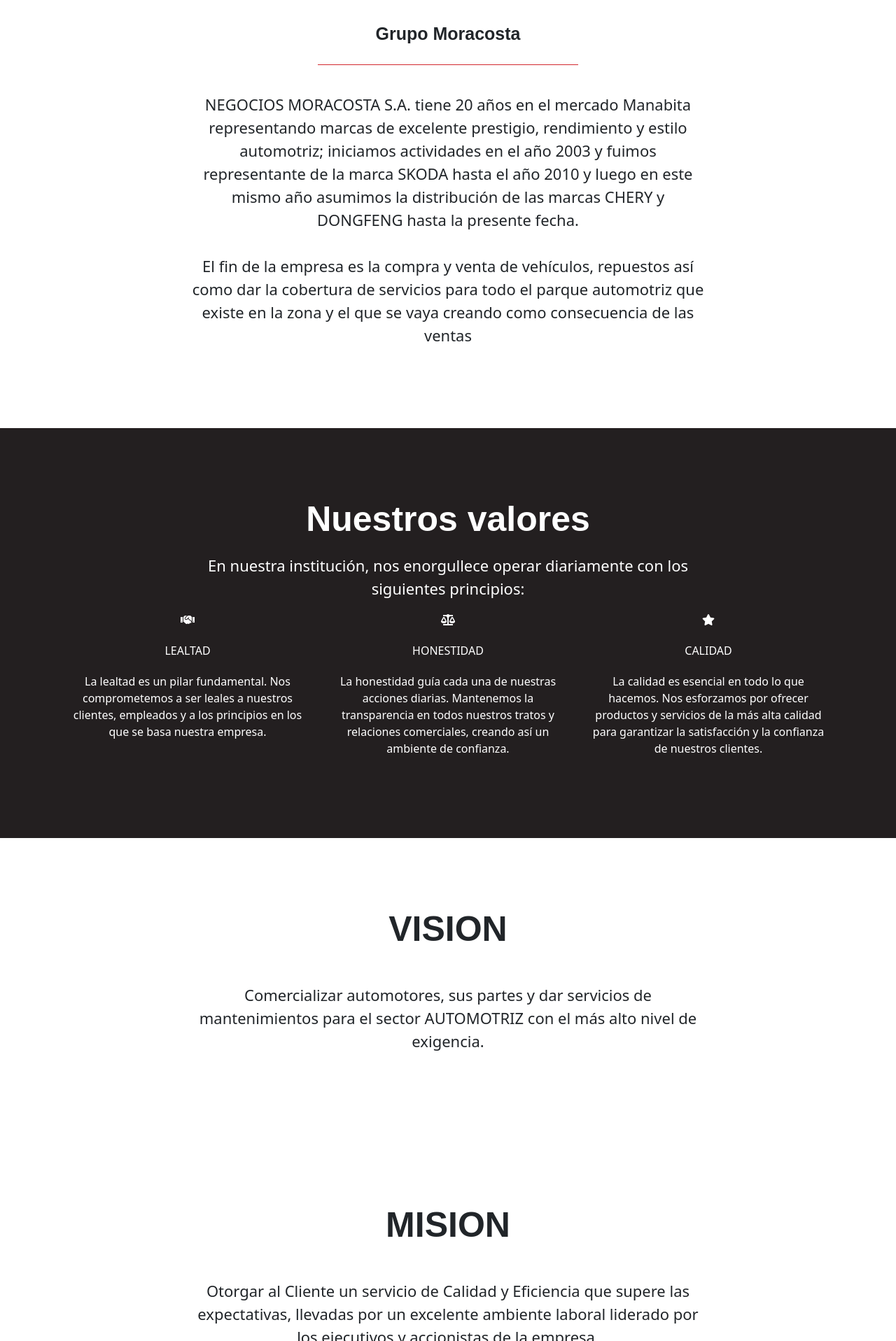
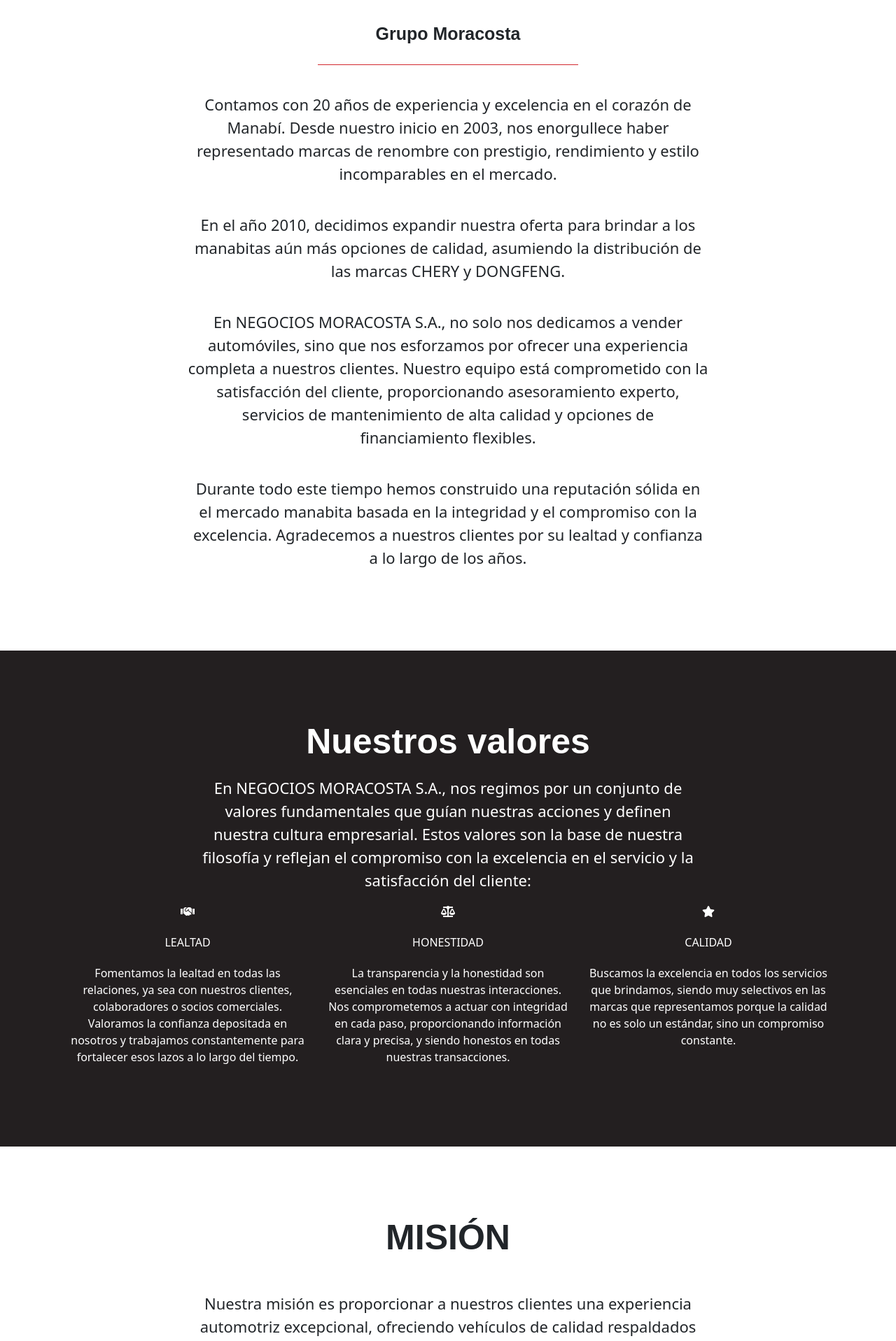
Before and after one commit to dev-gaspar/web-moracosta, a React (Vite) app: page /nosotros in a window 1280 px wide. Shown: the part 243-2160 px from the top of the page at 70% size. Built offline with nearby package versions, Linux system fonts and the light colour scheme; no server answers.

Commit message:
Agregadas secciones Nosotros y Valores en español

```diff
--- a/package.json
+++ b/package.json
@@ -8,7 +8,8 @@
     "server": "json-server --watch db.json --port 3001",
     "build": "vite build",
     "lint": "eslint . --ext js,jsx --report-unused-disable-directives --max-warnings 0",
-    "preview": "vite preview"
+    "preview": "vite preview",
+    "run": "npm run build && npm run preview"
   },
   "dependencies": {
     "@react-google-maps/api": "^2.19.2",
--- a/src/components/pages/Nosotros.jsx
+++ b/src/components/pages/Nosotros.jsx
@@ -9,20 +9,27 @@ const Nosotros = () => {
           <div className="col-md-8 col-md-offset-2">
             <div className="red-border"></div>
             <p className="ct-u-size22 ct-u-fontWeight300 marginTop40">
-              NEGOCIOS MORACOSTA S.A. tiene 20 años en el mercado Manabita representando marcas de excelente prestigio, rendimiento y estilo automotriz; iniciamos actividades en el año 2003 y fuimos representante de la marca SKODA hasta el año 2010 y luego en este mismo año asumimos la distribución de las marcas CHERY y DONGFENG hasta la presente fecha.<br />
-              <br />
-              El fin de la empresa es la compra y venta de vehículos, repuestos así como dar la cobertura de servicios para todo el parque automotriz que existe en la zona y el que se vaya creando como consecuencia de las ventas
+              Contamos con 20 años de experiencia y excelencia en el corazón de Manabí. Desde nuestro inicio en 2003, nos enorgullece haber representado marcas de renombre con prestigio, rendimiento y estilo incomparables en el mercado.
+            </p>
+            <p className="ct-u-size22 ct-u-fontWeight300 marginTop40">
+              En el año 2010, decidimos expandir nuestra oferta para brindar a los manabitas aún más opciones de calidad, asumiendo la distribución de las marcas CHERY y DONGFENG.
+            </p>
+            <p className="ct-u-size22 ct-u-fontWeight300 marginTop40">
+              En NEGOCIOS MORACOSTA S.A., no solo nos dedicamos a vender automóviles, sino que nos esforzamos por ofrecer una experiencia completa a nuestros clientes. Nuestro equipo está comprometido con la satisfacción del cliente, proporcionando asesoramiento experto, servicios de mantenimiento de alta calidad y opciones de financiamiento flexibles.
+            </p>
+            <p className="ct-u-size22 ct-u-fontWeight300 marginTop40">
+              Durante todo este tiempo hemos construido una reputación sólida en el mercado manabita basada en la integridad y el compromiso con la excelencia. Agradecemos a nuestros clientes por su lealtad y confianza a lo largo de los años.
             </p>
           </div>
         </div>
-      </section>
+      </section >
       <section className="culture-section company-sections ct-u-paddingBoth100 paddingBothHalf noTopMobilePadding">
         <div className="container">
           <div className="row two-content ">
             <div className="col-md-8 col-md-offset-2">
               <h2>Nuestros valores</h2>
               <p className="ct-u-size22 ct-u-fontWeight300 ct-u-marginBottom60">
-                En nuestra institución, nos enorgullece operar diariamente con los siguientes principios:
+                En NEGOCIOS MORACOSTA S.A., nos regimos por un conjunto de valores fundamentales que guían nuestras acciones y definen nuestra cultura empresarial. Estos valores son la base de nuestra filosofía y reflejan el compromiso con la excelencia en el servicio y la satisfacción del cliente:
               </p>
             </div>
           </div>
@@ -32,7 +39,7 @@ const Nosotros = () => {
                 <i className="fas fa-handshake"></i>
                 <p>LEALTAD</p>
                 <p className="company-icons-subtext hidden-xs">
-                  La lealtad es un pilar fundamental. Nos comprometemos a ser leales a nuestros clientes, empleados y a los principios en los que se basa nuestra empresa.
+                  Fomentamos la lealtad en todas las relaciones, ya sea con nuestros clientes, colaboradores o socios comerciales. Valoramos la confianza depositada en nosotros y trabajamos constantemente para fortalecer esos lazos a lo largo del tiempo.
                 </p>
               </div>
             </div>
@@ -41,7 +48,7 @@ const Nosotros = () => {
                 <i className="fas fa-balance-scale"></i>
                 <p>HONESTIDAD</p>
                 <p className="company-icons-subtext hidden-xs">
-                  La honestidad guía cada una de nuestras acciones diarias. Mantenemos la transparencia en todos nuestros tratos y relaciones comerciales, creando así un ambiente de confianza.
+                  La transparencia y la honestidad son esenciales en todas nuestras interacciones. Nos comprometemos a actuar con integridad en cada paso, proporcionando información clara y precisa, y siendo honestos en todas nuestras transacciones.
                 </p>
               </div>
             </div>
@@ -50,29 +57,30 @@ const Nosotros = () => {
                 <i className="fas fa-star"></i>
                 <p>CALIDAD</p>
                 <p className="company-icons-subtext hidden-xs">
-                  La calidad es esencial en todo lo que hacemos. Nos esforzamos por ofrecer productos y servicios de la más alta calidad para garantizar la satisfacción y la confianza de nuestros clientes.
+                  Buscamos la excelencia en todos los servicios que brindamos, siendo muy selectivos en las marcas que representamos porque la calidad no es solo un estándar, sino un compromiso constante.
                 </p>
               </div>
             </div>
           </div>
         </div>
       </section>
+
       <section className="company-sections ct-u-paddingBoth100 paddingBothHalf noTopMobilePadding" id="section">
         <div className="container text-center two-content">
-          <h2>VISION</h2>
+          <h2>MISIÓN</h2>
           <div className="col-md-8 col-md-offset-2">
             <p className="ct-u-size22 ct-u-fontWeight300 marginTop40">
-              Comercializar automotores, sus partes y dar servicios de mantenimientos para el sector AUTOMOTRIZ con el más alto nivel de exigencia.
+              Nuestra misión es proporcionar a nuestros clientes una experiencia automotriz excepcional, ofreciendo vehículos de calidad respaldados por un servicio de excelencia. Nos dedicamos a satisfacer las necesidades de movilidad de nuestros clientes, brindando opciones diversificadas y soluciones personalizadas. A través de nuestra pasión por la innovación y el compromiso con la lealtad, honestidad y calidad, buscamos ser el referente indiscutible en el mercado automotriz de Manabí.
             </p>
           </div>
         </div>
       </section>
       <section className="company-sections ct-u-paddingBoth100 paddingBothHalf noTopMobilePadding" id="section">
         <div className="container text-center two-content">
-          <h2>MISION</h2>
+          <h2>VISIÓN</h2>
           <div className="col-md-8 col-md-offset-2">
             <p className="ct-u-size22 ct-u-fontWeight300 marginTop40">
-              Otorgar al Cliente un servicio de Calidad y Eficiencia que supere las expectativas, llevadas por un excelente ambiente laboral liderado por los ejecutivos y accionistas de la empresa.
+              Nos visualizamos como líderes indiscutibles en la industria automotriz de Manabí, reconocidos por la excelencia en productos y servicios. Buscamos constantemente expandir y diversificar nuestra oferta, incorporando las últimas innovaciones y tecnologías para anticiparnos a las necesidades cambiantes del mercado. Aspiramos a ser un referente en la satisfacción del cliente, manteniendo relaciones a largo plazo basadas en la confianza y el compromiso. Con un equipo altamente capacitado y una cultura de mejora continua, perseguimos el crecimiento sostenible y la contribución positiva al desarrollo de la comunidad y la economía local.
             </p>
           </div>
         </div>
```
